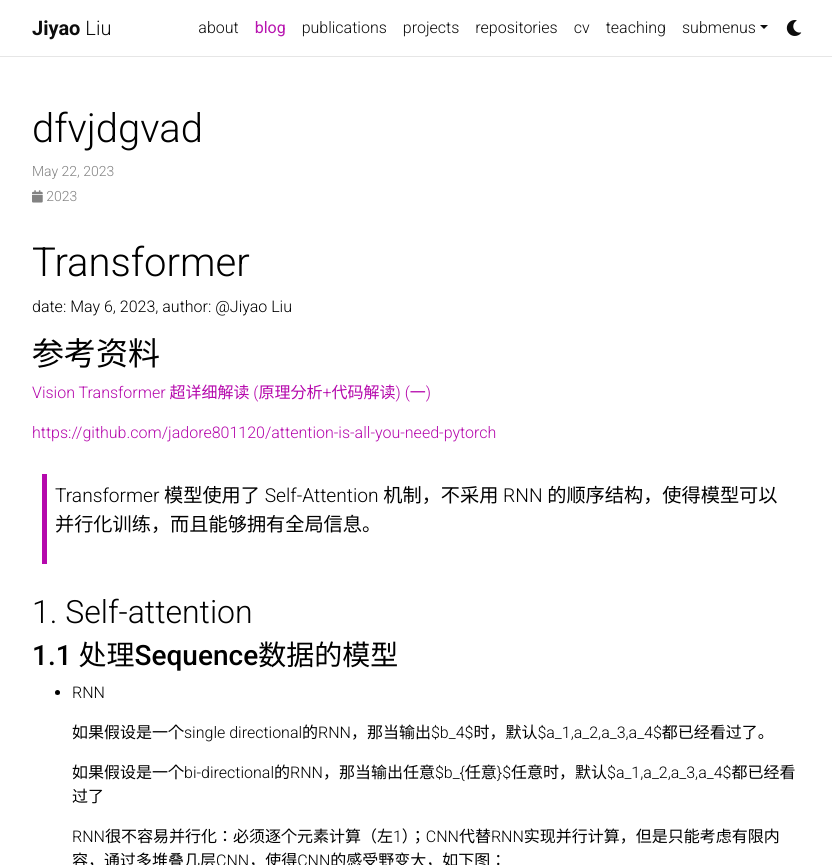
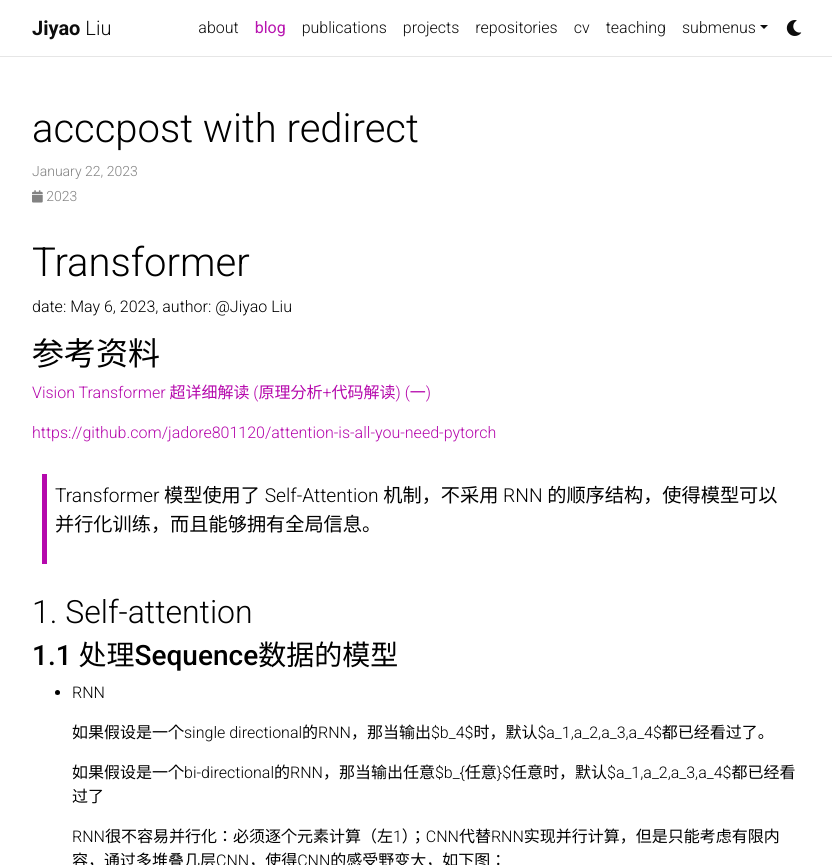
Before and after one commit to Jy-stdio/jy-stdio.github.io, a Jekyll site: the page built from _posts/2023-05-08-Transformer.md, in a window 1280 px wide and 1400 px high, cut to the strip 0-865 px from the top of the window. Shown: the whole strip, without its empty margins (223-1055 px from the left). Built offline with Jekyll 4.4.1, drawn with Linux system fonts in a browser that asks for light colours; full-size pictures stand in for the smaller copies a plugin makes; comment, search, counter and statistics services are not loaded; a style sheet for code colours, icons or effects is not loaded; some of the changed lines change nothing that is shown.

Commit message:
Update 2023-05-08-Transformer.md

```diff
--- a/_posts/2023-05-08-Transformer.md
+++ b/_posts/2023-05-08-Transformer.md
@@ -1,63 +1,9 @@
 ---
 layout: post
-title: dfvjdgvad
-description: xxxx
-giscus_comments: true
-date: 2023-05-22
-
-authors:
-  - name: Albert Einstein
-    url: "https://en.wikipedia.org/wiki/Albert_Einstein"
-    affiliations:
-      name: IAS, Princeton
-  - name: Boris Podolsky
-    url: "https://en.wikipedia.org/wiki/Boris_Podolsky"
-    affiliations:
-      name: IAS, Princeton
-  - name: Nathan Rosen
-    url: "https://en.wikipedia.org/wiki/Nathan_Rosen"
-    affiliations:
-      name: IAS, Princeton
-
-bibliography: 2018-12-22-distill.bib
-
-# Optionally, you can add a table of contents to your post.
-# NOTES:
-#   - make sure that TOC names match the actual section names
-#     for hyperlinks within the post to work correctly.
-#   - we may want to automate TOC generation in the future using
-#     jekyll-toc plugin (https://github.com/toshimaru/jekyll-toc).
-toc:
-  - name: Equations
-    # if a section has subsections, you can add them as follows:
-    # subsections:
-    #   - name: Example Child Subsection 1
-    #   - name: Example Child Subsection 2
-  - name: Citations
-  - name: Footnotes
-  - name: Code Blocks
-  - name: Interactive Plots
-  - name: Layouts
-  - name: Other Typography?
-
-# Below is an example of injecting additional post-specific styles.
-# If you use this post as a template, delete this _styles block.
-_styles: >
-  .fake-img {
-    background: #bbb;
-    border: 1px solid rgba(0, 0, 0, 0.1);
-    box-shadow: 0 0px 4px rgba(0, 0, 0, 0.1);
-    margin-bottom: 12px;
-  }
-  .fake-img p {
-    font-family: monospace;
-    color: white;
-    text-align: left;
-    margin: 12px 0;
-    text-align: center;
-    font-size: 16px;
-  }
-
+title: acccpost with redirect
+date: 2023-022-01 17:39:00
+description: you can also rcdsedirect to assets like pdf
+redirect: /assets/pdf/example_pdf.pdf
 ---
 
 # Transformer
```
